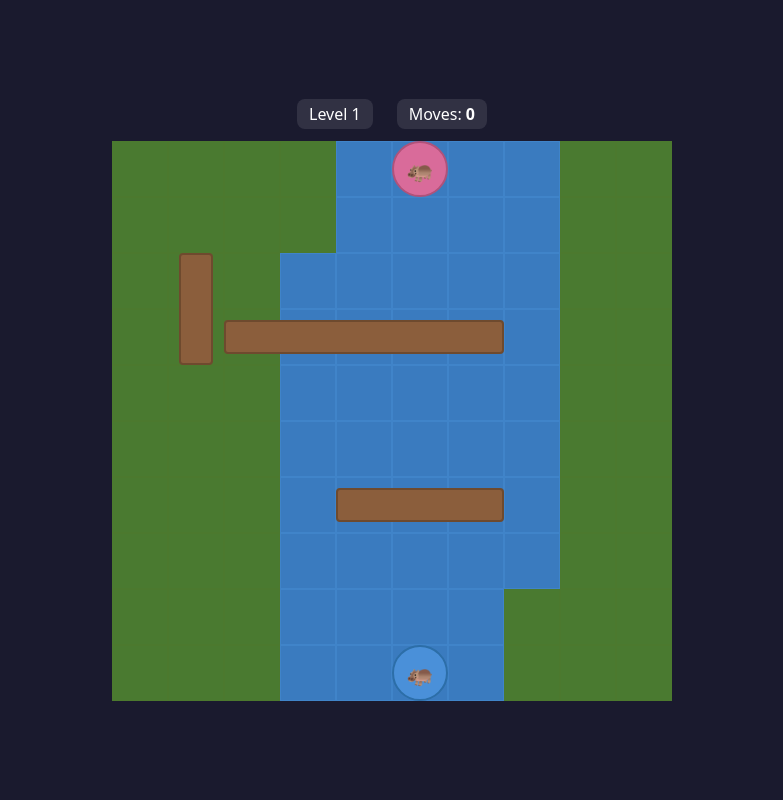
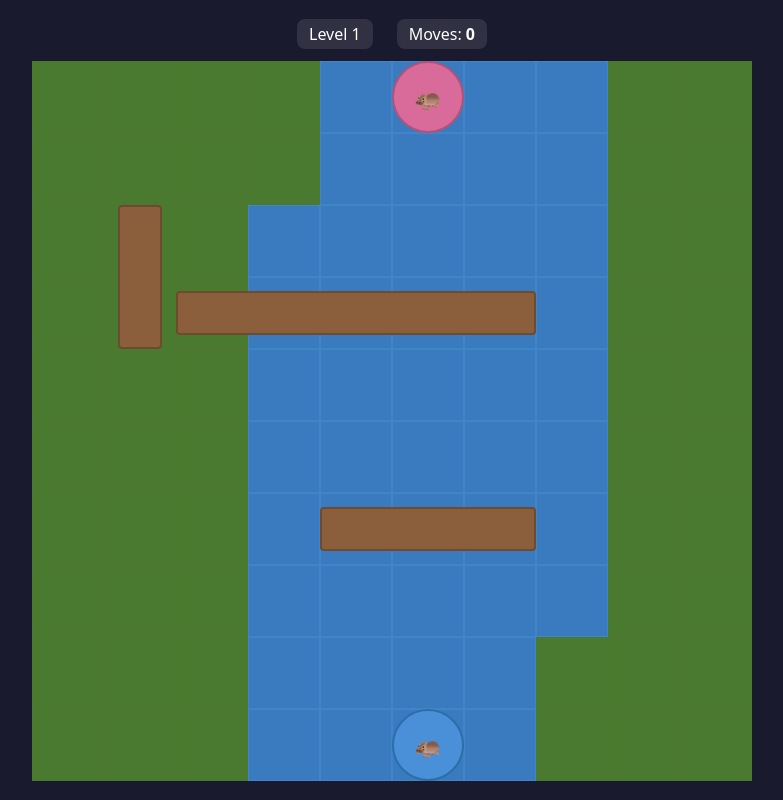
Before and after one commit to beep-patrick/hippos, a website built with Vite: page index.html in a window 1280 px wide. Shown: the whole page, without its empty margins (248-1031 px from the left). Built offline with nearby package versions, Linux system fonts and the light colour scheme.

Commit message:
make for ipad

```diff
--- a/index.html
+++ b/index.html
@@ -2,7 +2,7 @@
 <html lang="en">
   <head>
     <meta charset="UTF-8" />
-    <meta name="viewport" content="width=device-width, initial-scale=1.0, user-scalable=no" />
+    <meta name="viewport" content="width=device-width, initial-scale=1.0, user-scalable=no, viewport-fit=cover" />
     <title>Hippo Puzzle</title>
     <style>
       *, *::before, *::after {
@@ -11,10 +11,17 @@
         padding: 0;
       }
 
-      html, body {
+      html {
+        height: 100%;
+        height: -webkit-fill-available;
+      }
+
+      body {
         width: 100%;
         height: 100%;
+        min-height: -webkit-fill-available;
         overflow: hidden;
+        overscroll-behavior: none;
         background: #1a1a2e;
         display: flex;
         flex-direction: column;
@@ -23,6 +30,10 @@
         font-family: system-ui, sans-serif;
         color: #fff;
         touch-action: none;
+        -webkit-touch-callout: none;
+        -webkit-user-select: none;
+        user-select: none;
+        padding: env(safe-area-inset-top) env(safe-area-inset-right) env(safe-area-inset-bottom) env(safe-area-inset-left);
       }
 
       #ui {
--- a/src/renderer.ts
+++ b/src/renderer.ts
@@ -1,6 +1,15 @@
 import type { GameState, Level } from './types';
 
-const CELL_PX = 56; // pixel size of each grid cell
+let CELL_PX = 56; // computed in buildGrid from viewport; fallback default
+
+const GRID_PADDING = 48; // total left+right margin around the grid
+const UI_HEIGHT    = 80; // #ui bar + margins above the grid
+
+function computeCellPx(rows: number, cols: number): number {
+  const maxW = Math.floor((window.innerWidth  - GRID_PADDING) / cols);
+  const maxH = Math.floor((window.innerHeight - UI_HEIGHT)    / rows);
+  return Math.max(40, Math.min(maxW, maxH));
+}
 
 export function cellSize(): number {
   return CELL_PX;
@@ -8,6 +17,7 @@
 
 // Build the static grid background (called once).
 export function buildGrid(container: HTMLElement, rows: number, cols: number, riverCells?: Set<string>): void {
+  CELL_PX = computeCellPx(rows, cols);
   const grid = container.querySelector<HTMLElement>('#grid')!;
   grid.style.width = `${cols * CELL_PX}px`;
   grid.style.height = `${rows * CELL_PX}px`;
```
